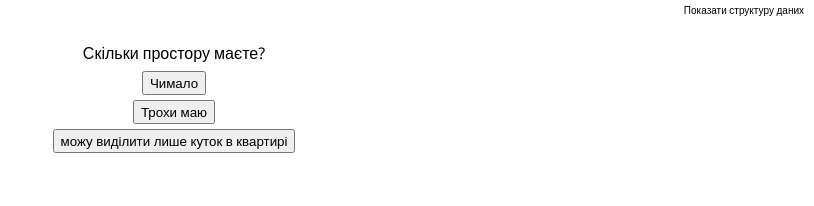
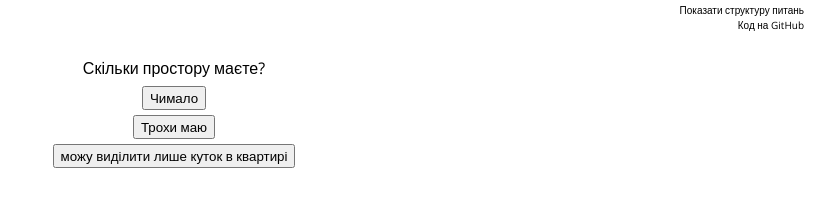
Before and after one commit to mkozhukharenko/multi-parent-graph, a plain HTML site: page index.html in a window 1280 px wide. Shown: the whole page, without its empty margins (466-1280 px from the left). Drawn offline with nearby package versions, Linux system fonts and the light colour scheme.

Commit message:
add readme

```diff
--- a/index.html
+++ b/index.html
@@ -8,18 +8,9 @@
 	<link href='http://fonts.googleapis.com/css?family=Open+Sans&subset=latin,cyrillic' rel='stylesheet' type='text/css'>
 </head>
 <body>
-	<p id="treeImage">Показати структуру даних</p>
+	<p class="push-right" id="treeImage">Показати структуру питань</p>
+	<p class="push-right"><a href="https://github.com/mkozhukharenko/multi-parent-graph">Код на GitHub</a></p>
 	<div id="require-questionnaire"></div>
-<!--
-	<div id="require-questionnaire2">
-		<div class="questionnaire">
-			<h3 class="title">Скільки простороу маєте?</h3>
-			<button class="option" type="button">Чимало</button>
-			<button class="option" type="button">Трохи маю</button>
-			<button class="option" type="button">можу виділити лише куток в квартирі</button>
-		</div>
-	</div> -->
-
 
 	<script type='text/javascript' src='js/data.js'></script>
 	<script type='text/javascript' src='js/main.js'></script>
--- a/js/data.js
+++ b/js/data.js
@@ -188,5 +188,3 @@ var data = [
 		result: "гусака"
 	},
 ]
-
-// console.log(data)
--- a/styles/main.css
+++ b/styles/main.css
@@ -4,11 +4,15 @@ html,body,div,span,applet,object,iframe,h1,h2,h3,h4,h5,h6,p,blockquote,pre,a,abb
 body{
 	font-family: 'Open Sans', sans-serif;
 }
-#treeImage {
+.push-right {
 	margin: 5px 10px 0 0;
 	cursor: pointer;
 	font-size: 10px;
 	text-align: right;
+}
+.push-right a {
+	text-decoration: none;
+	color: inherit;
 }
 
 .questionnaire > h3 {
```
Also changed, not shown: 1 other file.
